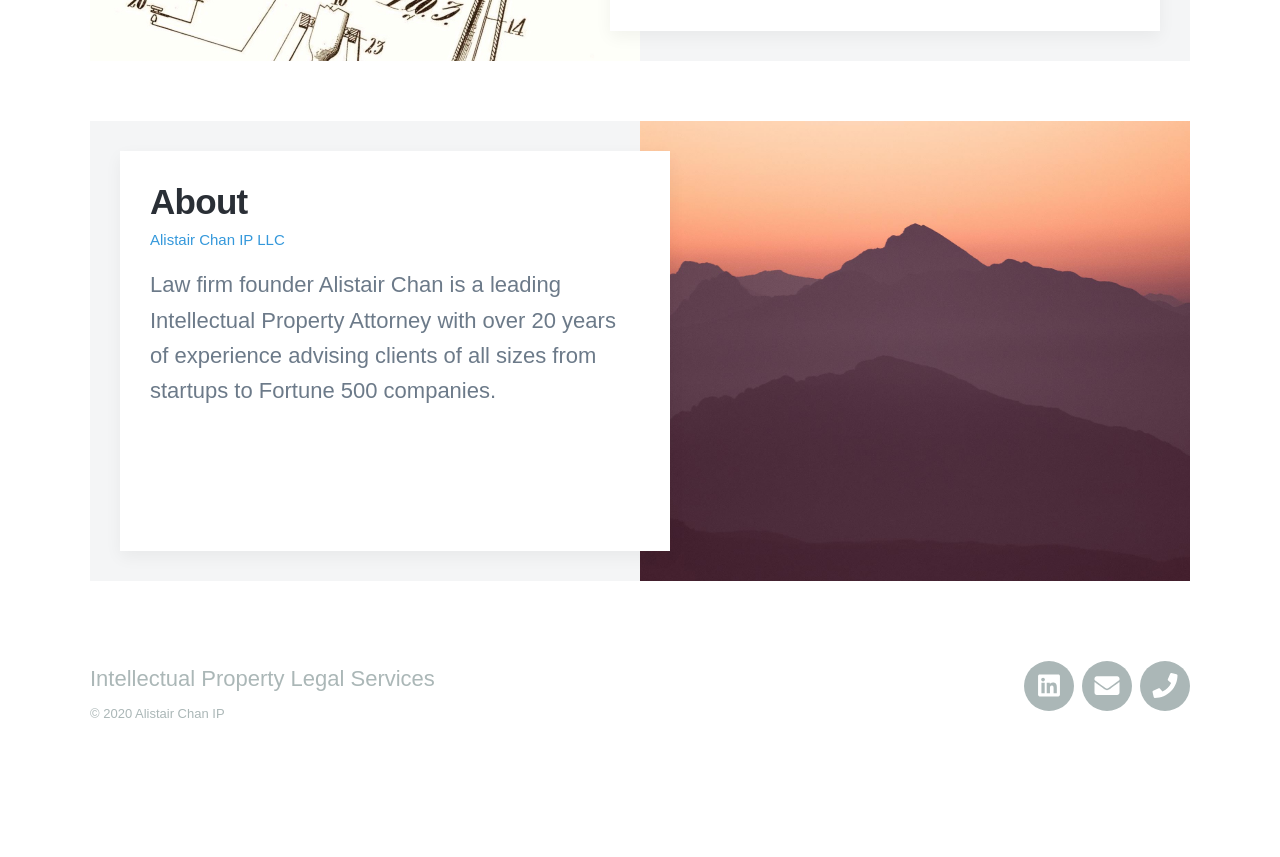
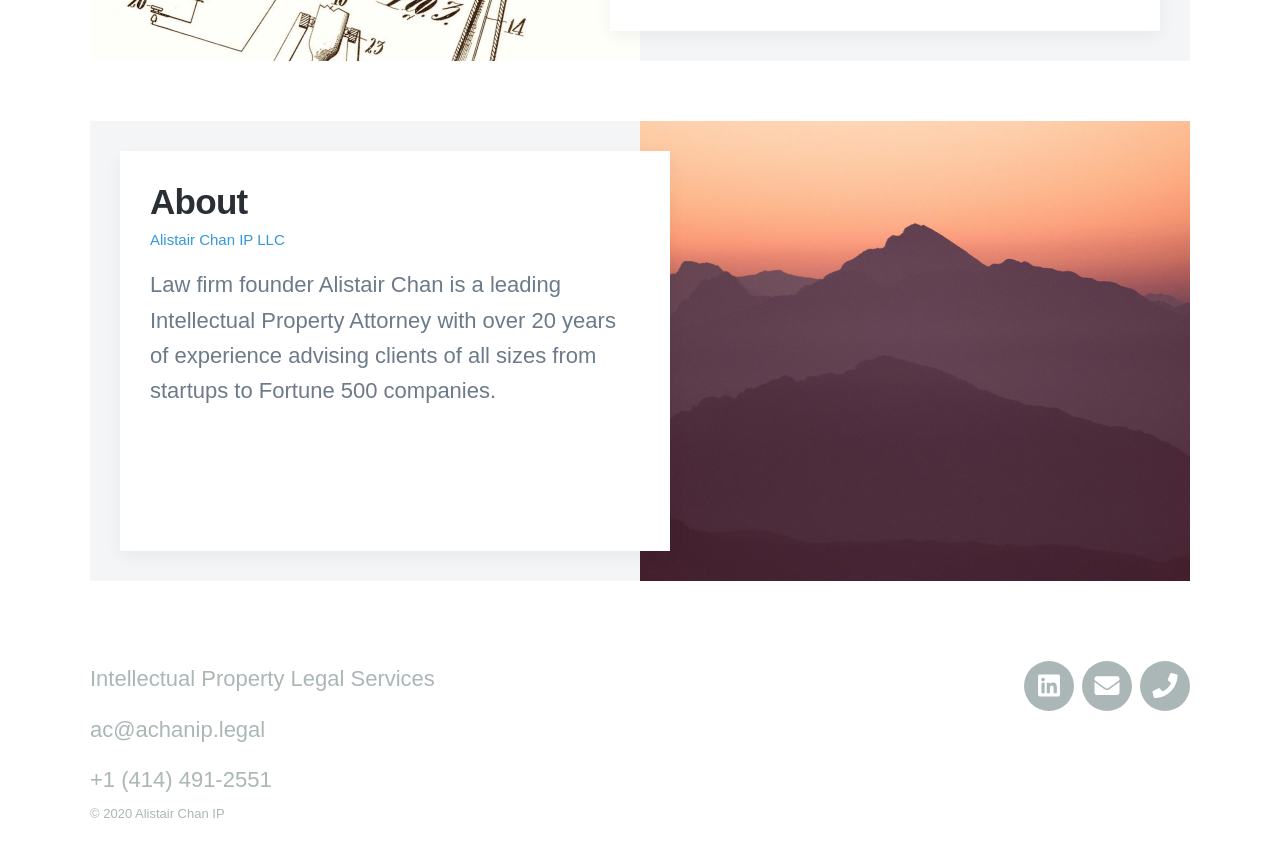
Before and after one commit to alistairchan/alistairchan.github.io, a Jekyll site: the page built from index.html, in a window 1280 px wide and 900 px high, scrolled down 1041 px. Shown: the top 857 px of the window. Built offline with Jekyll 4.4.1, drawn with Linux system fonts in a browser that asks for light colours; nearby versions of some CDN libraries; some web fonts are replaced; before the commit the page ends 1841 px from its top, so only the background shows below that.

Commit message:
Update footer.html

```diff
--- a/_includes/footer.html
+++ b/_includes/footer.html
@@ -3,6 +3,8 @@
 	<div class="wrap">
 
 		<p class="footer__text">{{ site.data.settings.footer_settings.footer_tagline }}</p>
+		<p class="footer__text">ac@achanip.legal</p>
+		<p class="footer__text">+1 (414) 491-2551</p>
 
 		<div class="footer__copyright">
 			<span>© {{ 'now' | date: "%Y" }} {{ site.data.settings.basic_settings.site_title }}</span>
```
